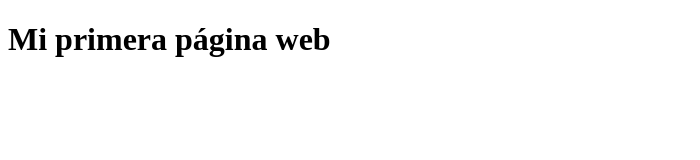
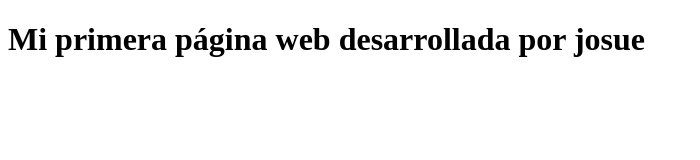
Before and after one commit to Benja2007-art/holawww, a plain HTML site: page index.html in a window 1280 px wide. Shown: the whole page, without its empty margins (0-700 px from the left). Drawn offline with Linux system fonts and the light colour scheme.

Commit message:
proyecto v2

```diff
--- a/index.html
+++ b/index.html
@@ -8,7 +8,7 @@
     </head>
      <body>
       <!--Aqui va el titiulo de la pagina web-->
-      <h1>Mi primera página web </h1>
+      <h1>Mi primera página web desarrollada por josue</h1>
 
     </body>
 </html>
```
